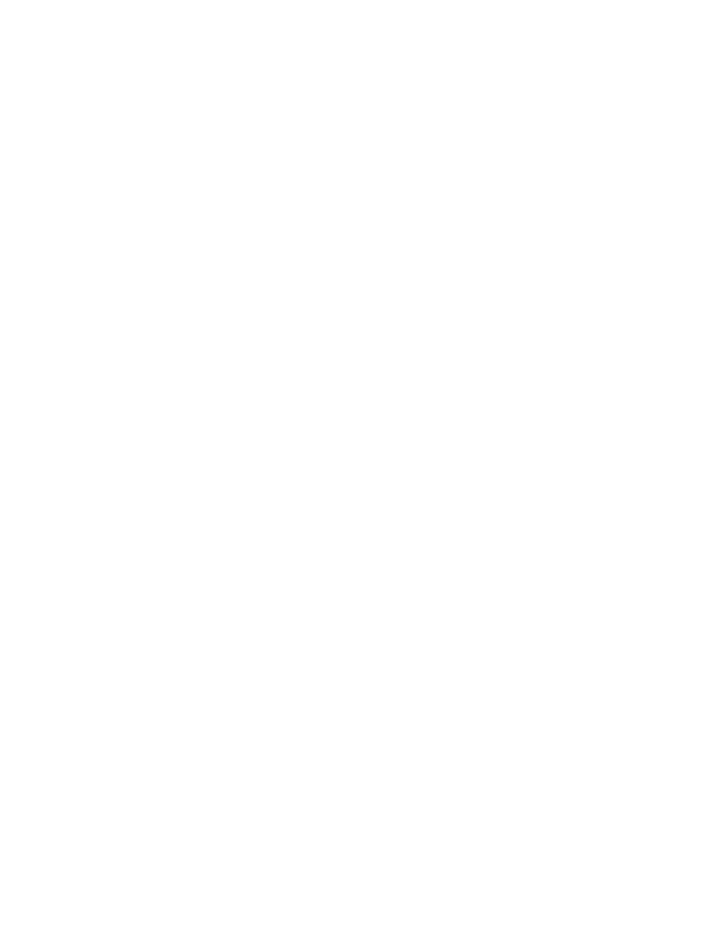
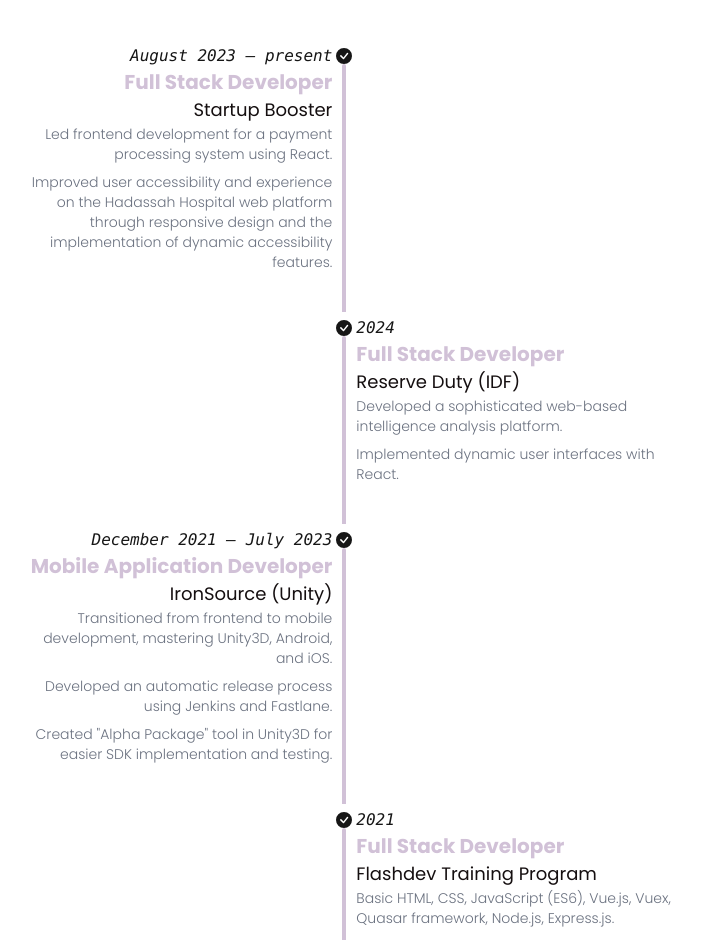
Before and after one commit to yuvalysh0/portfolio, a Next.js app: page / in a window 1280 px wide. Shown: the part 1860-2800 px from the top of the page, without its empty margins (29-730 px from the left). Before the commit the page ends 1656 px from the top, so only its background shows below. Built offline with nearby package versions, Linux system fonts and the light colour scheme.

Commit message:
added an experience compnent

```diff
--- a/app/components/Experience.tsx
+++ b/app/components/Experience.tsx
@@ -1,7 +1,54 @@
 import React from 'react';
+import { playfair } from '../utils/fonts';
+import { experience } from '../utils/experience';
+import { BsCheckCircleFill } from 'react-icons/bs';
 
 const Experience = () => {
-  return <div>Experience</div>;
+  return (
+    <div
+      className="flex flex-col justify-center min-h-screen p-10 my-24"
+      id="experience"
+    >
+      <h1
+        className={`text-6xl text-primary-content font-bold mb-12 ${playfair.className}`}
+      >
+        Experience.
+      </h1>
+      <ul className="timeline timeline-snap-icon max-md:timeline-compact timeline-vertical">
+        {experience.map((exp, index) => (
+          <li key={index}>
+            <div className="timeline-middle">
+              <BsCheckCircleFill />
+            </div>
+            <div
+              className={
+                index % 2 == 0
+                  ? `timeline-start md:text-end mb-8`
+                  : `timeline-end mb-8`
+              }
+            >
+              <time className="font-mono italic">{exp.date}</time>
+              <div className="text-xl font-bold text-primary">
+                {exp.position}
+              </div>
+              <div className="text-lg text-secondary-content">
+                {exp.company}
+              </div>
+              {exp.description.map((desc, index) => (
+                <p
+                  key={index}
+                  className="text-gray-500 text-sm font-light mb-2"
+                >
+                  {desc}
+                </p>
+              ))}
+            </div>
+            <hr className="bg-primary" />
+          </li>
+        ))}
+      </ul>
+    </div>
+  );
 };
 
 export default Experience;
--- a/app/page.tsx
+++ b/app/page.tsx
@@ -3,6 +3,8 @@
 import profilePic from './assets/images/profile-picture.jpg';
 import Image from 'next/image';
 import Hero from './components/Hero';
+import Experience from './components/Experience';
+import Footer from './components/layout/Footer';
 
 export default function Home() {
   return (
@@ -11,8 +13,10 @@
         <NavBar />
         <Hero />
         <AboutMe />
+        <Experience />
+        <Footer />
       </section>
-      <section className="fixed right-0 top-0 h-full flex items-center justify-center bg-rose-300 w-5/12">
+      <section className="fixed right-0 top-0 h-full flex items-center justify-center bg-primary w-5/12">
         <Image
           className="sticky object-cover rounded-3xl overflow-hidden w-64 drop-shadow-2xl shadow-slate-400 hover:border-2 hover:border-rose-400 transition-all duration-200 hover:scale-105"
           src={profilePic}
--- /dev/null
+++ b/app/utils/experience.ts
@@ -0,0 +1,39 @@
+export const experience = [
+  {
+    date: 'August 2023 – present',
+    company: 'Startup Booster',
+    position: 'Full Stack Developer',
+    description: [
+      'Led frontend development for a payment processing system using React.',
+      'Improved user accessibility and experience on the Hadassah Hospital web platform through responsive design and the implementation of dynamic accessibility features.',
+    ],
+  },
+  {
+    date: '2024',
+    company: 'Reserve Duty (IDF)',
+    position: 'Full Stack Developer',
+    description: [
+      'Developed a sophisticated web-based intelligence analysis platform.',
+      'Implemented dynamic user interfaces with React.',
+    ],
+  },
+  {
+    date: 'December 2021 – July 2023',
+    company: 'IronSource (Unity)',
+    position: 'Mobile Application Developer',
+    description: [
+      'Transitioned from frontend to mobile development, mastering Unity3D, Android, and iOS.',
+      'Developed an automatic release process using Jenkins and Fastlane.',
+      'Created "Alpha Package" tool in Unity3D for easier SDK implementation and testing.',
+    ],
+  },
+  {
+    date: '2021',
+    company: 'Flashdev Training Program',
+    position: 'Full Stack Developer',
+    description: [
+      'Basic HTML, CSS, JavaScript (ES6), Vue.js, Vuex, Quasar framework, Node.js, Express.js.',
+      'Worked with NoSQL databases like Firebase and collaborated using BitBucket and Jira.',
+    ],
+  },
+];
```
